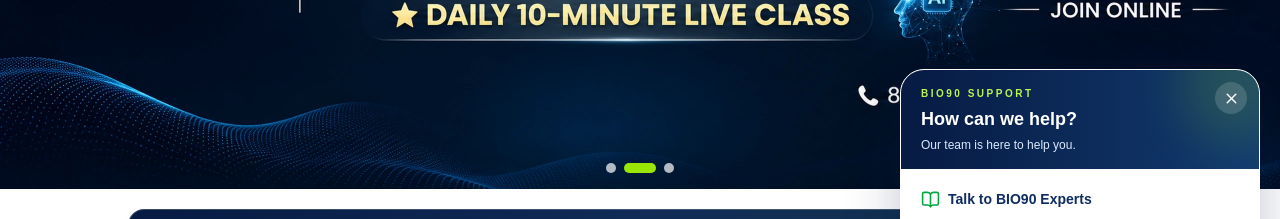
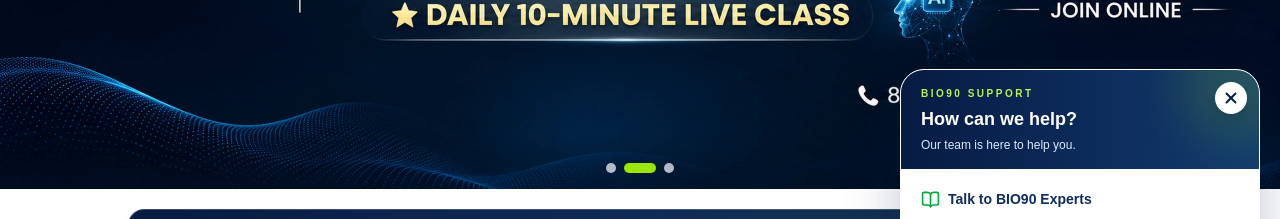
Before and after one commit to bio90sachin-byte/bio90web, a Next.js app: page / in a window 1280 px wide. Shown: the part 325-544 px from the top of the page. Built offline with nearby package versions, Linux system fonts and the light colour scheme.

Commit message:
Update FloatingSupport.tsx
close icon and time

```diff
--- a/app/components/FloatingSupport.tsx
+++ b/app/components/FloatingSupport.tsx
@@ -12,9 +12,6 @@ import {
   Sparkles,
 } from "lucide-react";
 
-
-
-
 function CartoonMascot() {
   return (
     <img
@@ -26,23 +23,22 @@ function CartoonMascot() {
   );
 }
 
-
-
 export default function FloatingSupport() {
   const pathname = usePathname();
   const isKidsPage = pathname === "/class-1-8";
 
   const [isOpen, setIsOpen] = useState(false);
 
+  // Auto-open only once when the website initially loads.
+  // Page navigation will not trigger the popup again.
+  // Refreshing the browser will show it again.
   useEffect(() => {
-    setIsOpen(false);
-
     const timer = window.setTimeout(() => {
       setIsOpen(true);
     }, 4000);
 
     return () => window.clearTimeout(timer);
-  }, [pathname]);
+  }, []);
 
   return (
     <div className="fixed bottom-5 right-5 z-[999] flex flex-col items-end gap-3">
@@ -52,7 +48,8 @@ export default function FloatingSupport() {
         <div className="relative w-[min(360px,calc(100vw-32px))] overflow-hidden rounded-3xl border border-white bg-white shadow-[0_18px_55px_rgba(7,27,67,0.24)] animate-in fade-in slide-in-from-bottom-3 duration-300">
 
           {/* Branded Header */}
-          <div className="relative overflow-hidden bg-gradient-to-r from-[#071B43] to-[#123B70] px-5 py-4 text-white">
+          <div className="relative overflow-hidden bg-gradient-to-r from-[#071B43] to-[#123B70] px-5 py-4 pr-14 text-white">
+
             <div className="absolute -right-8 -top-10 h-28 w-28 rounded-full bg-lime-400/15 blur-xl" />
 
             <div className="relative flex items-center justify-between">
@@ -60,9 +57,11 @@ export default function FloatingSupport() {
                 <p className="text-[10px] font-black tracking-[0.25em] text-lime-300">
                   BIO90 SUPPORT
                 </p>
+
                 <h3 className="mt-1 text-lg font-black">
                   {isKidsPage ? "Hello, Young Learner!" : "How can we help?"}
                 </h3>
+
                 <p className="mt-1 text-xs text-blue-100">
                   {isKidsPage
                     ? "Let's make learning easy and fun!"
@@ -77,12 +76,14 @@ export default function FloatingSupport() {
               )}
             </div>
 
+            {/* Close Button - Separate from GIF */}
             <button
+              type="button"
               onClick={() => setIsOpen(false)}
               aria-label="Close support popup"
-              className="absolute right-3 top-3 flex h-8 w-8 items-center justify-center rounded-full bg-white/15 text-white transition hover:rotate-90 hover:bg-white/25"
+              className="absolute right-3 top-3 z-20 flex h-8 w-8 items-center justify-center rounded-full border border-white/30 bg-white text-[#071B43] shadow-lg transition hover:rotate-90 hover:bg-lime-300"
             >
-              <X size={17} />
+              <X size={18} strokeWidth={2.5} />
             </button>
           </div>
 
@@ -94,6 +95,7 @@ export default function FloatingSupport() {
                   <Sparkles size={17} className="text-green-600" />
                   Need help with your studies?
                 </div>
+
                 <p className="mt-1 text-xs leading-5 text-slate-600">
                   Ask us about Classes 1–8, subjects, notes and practice material.
                 </p>
@@ -141,7 +143,10 @@ export default function FloatingSupport() {
         }`}
       >
         {isOpen ? (
-          <X size={27} className={isKidsPage ? "text-[#071B43]" : "text-lime-300"} />
+          <X
+            size={27}
+            className={isKidsPage ? "text-[#071B43]" : "text-lime-300"}
+          />
         ) : isKidsPage ? (
           <CartoonMascot />
         ) : (
```
